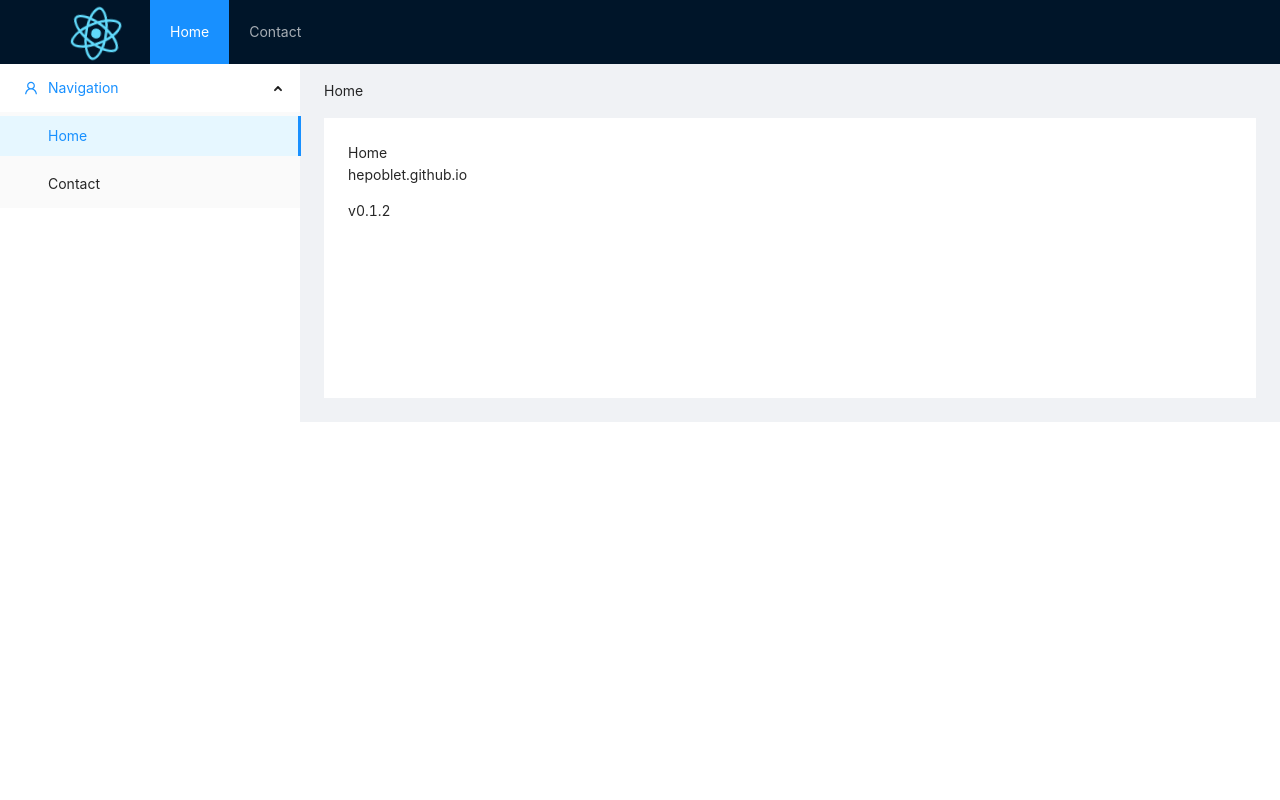
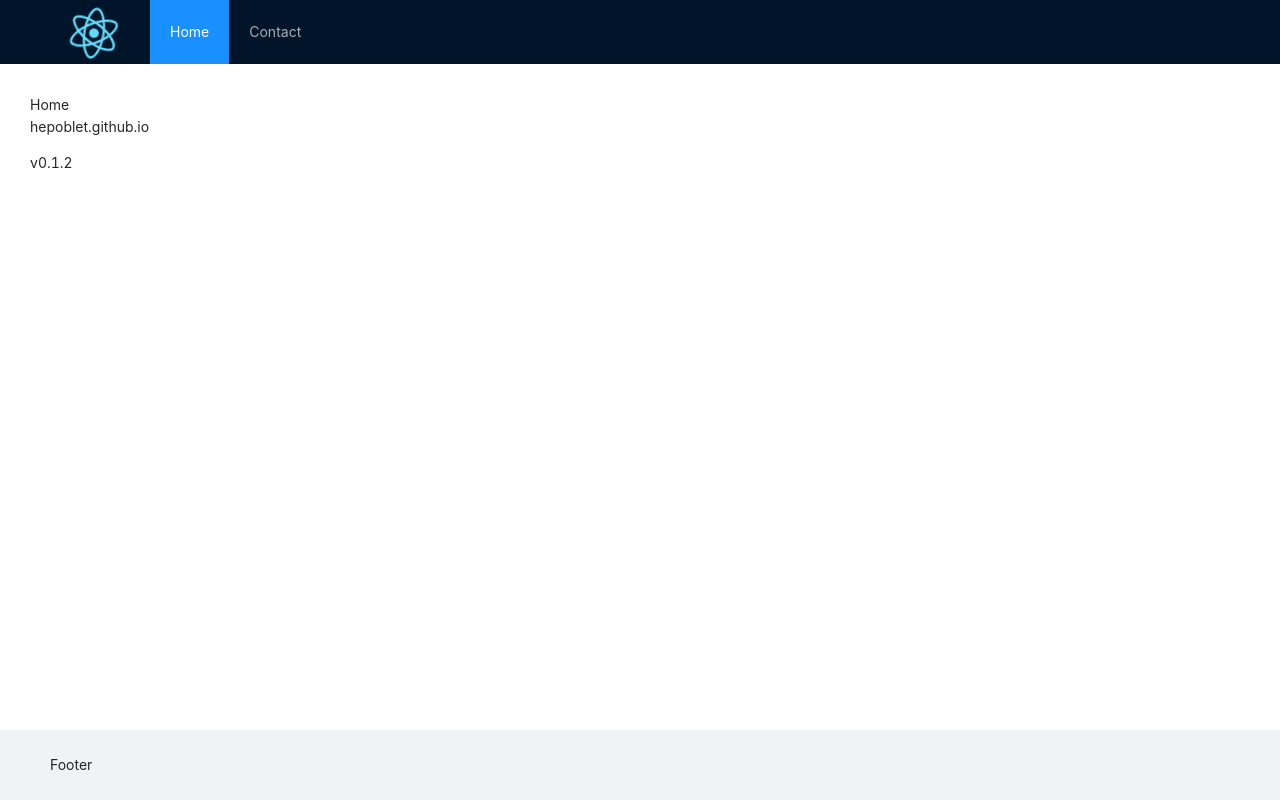
Before and after one commit to hepoblet/hepoblet.github.io, a React app: page / in a window 1280 px wide. Built offline with nearby package versions, Linux system fonts and the light colour scheme.

Commit message:
refactor layouts

```diff
--- a/src/App.js
+++ b/src/App.js
@@ -1,7 +1,7 @@
 import { BrowserRouter as Router } from 'react-router-dom';
 
 import Routes from '@routes';
-import Layout from '@layouts/SideTop';
+import Layout from '@layouts';
 
 const App = () => (
   <Router>
--- a/src/layouts/SideTop.js
+++ /dev/null
@@ -1,77 +0,0 @@
-import 'antd/dist/antd.css';
-import './styles.css';
-import { element } from 'prop-types';
-import { Layout, Menu, Breadcrumb } from 'antd';
-import { UserOutlined } from '@ant-design/icons';
-import { Link } from 'react-router-dom';
-
-import logo from './assets/logo.svg';
-
-const { SubMenu } = Menu;
-const { Header, Content, Sider } = Layout;
-
-const SideTop = ({ children }) => (
-  <Layout>
-    <Header className="header">
-      <div className="logo-container">
-        <img src={logo} className="logo" alt="logo" />
-      </div>
-      <Menu theme="dark" mode="horizontal" defaultSelectedKeys={['1']}>
-        <Menu.Item key="1">
-          <Link to="/">
-            Home
-          </Link>
-        </Menu.Item>
-        <Menu.Item key="2">
-          <Link to="/contact">
-            Contact
-          </Link>
-        </Menu.Item>
-      </Menu>
-    </Header>
-    <Layout>
-      <Sider width={300} className="site-layout-background">
-        <Menu
-          mode="inline"
-          defaultSelectedKeys={['1']}
-          defaultOpenKeys={['sub1']}
-          style={{ height: '100%', borderRight: 0 }}
-        >
-          <SubMenu key="sub1" icon={<UserOutlined />} title="Navigation">
-            <Menu.Item key="1">
-              <Link to="/">
-                Home
-              </Link>
-            </Menu.Item>
-            <Menu.Item key="2">
-              <Link to="/contact">
-                Contact
-              </Link>
-            </Menu.Item>
-          </SubMenu>
-        </Menu>
-      </Sider>
-      <Layout style={{ padding: '0 24px 24px' }}>
-        <Breadcrumb style={{ margin: '16px 0' }}>
-          <Breadcrumb.Item>Home</Breadcrumb.Item>
-        </Breadcrumb>
-        <Content
-          className="site-layout-background"
-          style={{
-            padding: 24,
-            margin: 0,
-            minHeight: 280,
-          }}
-        >
-          {children}
-        </Content>
-      </Layout>
-    </Layout>
-  </Layout>
-);
-
-SideTop.propTypes = {
-  children: element.isRequired,
-};
-
-export default SideTop;
--- /dev/null
+++ b/src/layouts/antd/components/Content/index.js
@@ -0,0 +1,18 @@
+import { Layout } from 'antd';
+import { element } from 'prop-types';
+
+const Content = ({ children }) => (
+  <Layout.Content className="content">
+    {children}
+  </Layout.Content>
+);
+
+Content.defaultProps = {
+  children: null,
+};
+
+Content.propTypes = {
+  children: element,
+};
+
+export default Content;
--- /dev/null
+++ b/src/layouts/antd/components/Footer/index.js
@@ -0,0 +1,11 @@
+import { Layout } from 'antd';
+
+const Footer = () => (
+  <Layout.Footer>
+    <div>
+      Footer
+    </div>
+  </Layout.Footer>
+);
+
+export default Footer;
--- /dev/null
+++ b/src/layouts/antd/components/Header/index.js
@@ -0,0 +1,30 @@
+import { Layout, Menu } from 'antd';
+import { Link, useLocation } from 'react-router-dom';
+
+import logo from './assets/logo.svg';
+
+const Header = () => {
+  const location = useLocation();
+
+  return (
+    <Layout.Header>
+      <div className="logo-container">
+        <img src={logo} className="logo" alt="logo" />
+      </div>
+      <Menu theme="dark" mode="horizontal" defaultSelectedKeys={['/']} selectedKeys={[location.pathname]}>
+        <Menu.Item key="/">
+          <Link to="/">
+            Home
+          </Link>
+        </Menu.Item>
+        <Menu.Item key="/contact">
+          <Link to="/contact">
+            Contact
+          </Link>
+        </Menu.Item>
+      </Menu>
+    </Layout.Header>
+  );
+};
+
+export default Header;
--- /dev/null
+++ b/src/layouts/antd/index.js
@@ -0,0 +1,28 @@
+import 'antd/dist/antd.css';
+import './styles.css';
+import { element } from 'prop-types';
+import { Layout } from 'antd';
+
+import Header from './components/Header';
+import Content from './components/Content';
+import Footer from './components/Footer';
+
+const AntDesignLayout = ({ children }) => (
+  <Layout className="container">
+    <Header />
+    <Layout>
+      <Content>{children}</Content>
+    </Layout>
+    <Footer />
+  </Layout>
+);
+
+AntDesignLayout.defaultProps = {
+  children: null,
+};
+
+AntDesignLayout.propTypes = {
+  children: element,
+};
+
+export default AntDesignLayout;
--- a/src/layouts/styles.css
+++ b/src/layouts/antd/styles.css
@@ -1,5 +1,10 @@
-.site-layout-background {
+.container {
+  height: 100vh;
+}
+
+.content {
   background: #fff;
+  padding: 30px;
 }
 
 .logo-container {
@@ -8,7 +13,7 @@
 }
 
 .logo {
-  max-height: 65px;
+  max-height: 62px;
   pointer-events: none;
 }
 
--- /dev/null
+++ b/src/layouts/index.js
@@ -0,0 +1,3 @@
+import antd from './antd';
+
+export default antd;
```
Also changed, not shown: src/layouts/antd/components/Header/assets/logo.svg (renamed from src/layouts/assets/logo.svg), 1 other file (tests, documents, lock files or other folders).
